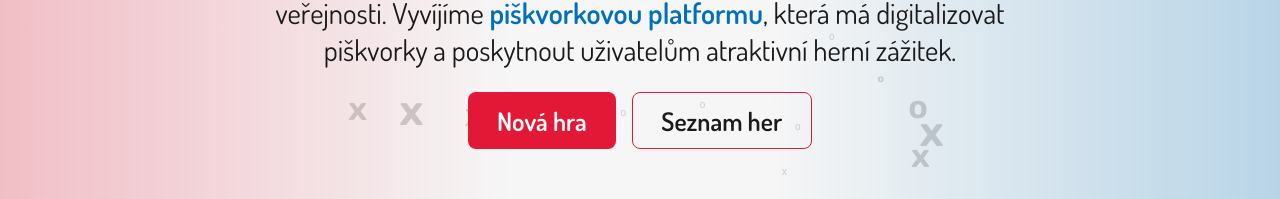
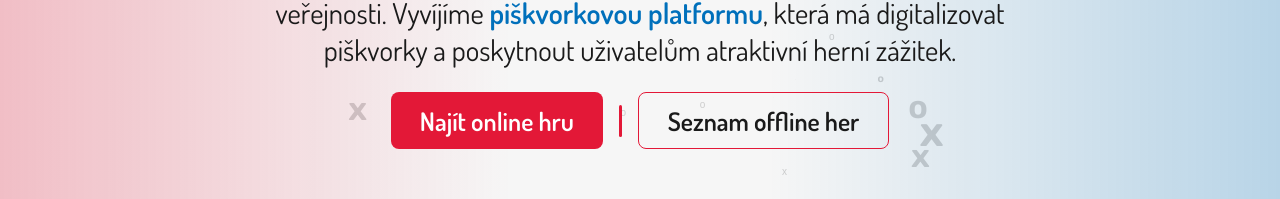
Before and after one commit to l-merta/TdA25-Buraci, a React (Vite) app in the folder client/: page / in a window 1280 px wide. Shown: the part 481-680 px from the top of the page. Built offline with nearby package versions, Linux system fonts and the light colour scheme; no server answers; some icons are missing.

Commit message:
Home hero buttons update

```diff
--- a/client/src/pages/Home.tsx
+++ b/client/src/pages/Home.tsx
@@ -40,8 +40,9 @@ function App() {
           a poskytnout uživatelům <b className=''>atraktivní herní zážitek</b>.
         </p>
         <nav>
-          <Link to="/game" className='button button-1 button-red anim anim-slide-from-down'>Nová hra</Link>
-          <Link to="/games" className='button button-1 button-red button-border anim anim-slide-from-down'>Seznam her</Link>
+          <Link to="/online" className='button button-1 button-red anim anim-slide-from-down'>Najít online hru</Link>
+          <div className="line-vertical"></div>
+          <Link to="/games" className='button button-1 button-red button-border anim anim-slide-from-down'>Seznam offline her</Link>
           {/* <Link to="/create" className='button button-blue'>Vytvořit hru</Link> */}
         </nav>
       </main>
--- a/client/src/styles/main.css
+++ b/client/src/styles/main.css
@@ -25,7 +25,7 @@ header {
   z-index: 100;
 }
 header img {
-  height: 120%;
+  height: 110%;
 }
 header a {
   color: var(--c3) !important;
@@ -442,6 +442,14 @@ input[type=text] {
   transition: 0.12s;
 }
 
+.line-vertical {
+  background-color: var(--c5);
+  width: 0.2rem;
+  height: 2rem;
+  border-radius: 1rem;
+  margin: auto 0;
+}
+
 .anim.anim-slide-from-down {
   opacity: 0;
   animation: slide-from-down 0.3s ease-in-out forwards;
--- a/client/src/styles/main.scss
+++ b/client/src/styles/main.scss
@@ -25,7 +25,7 @@ header {
     z-index: 100;
 
     img {
-        height: 120%;
+        height: 110%;
     }
     a {
         color: var(--c3) !important;
@@ -450,6 +450,13 @@ input[type=text] {
     padding: 0.4rem 0.6rem;
     transition: .12s;
 }
+.line-vertical {
+    background-color: var(--c5);
+    width: 0.2rem;
+    height: 2.0rem;
+    border-radius: 1rem;
+    margin: auto 0;
+}
 
 .anim {
     &.anim-slide-from-down {
```
Also changed, not shown: 1 other file (tests, documents, lock files or other folders).
